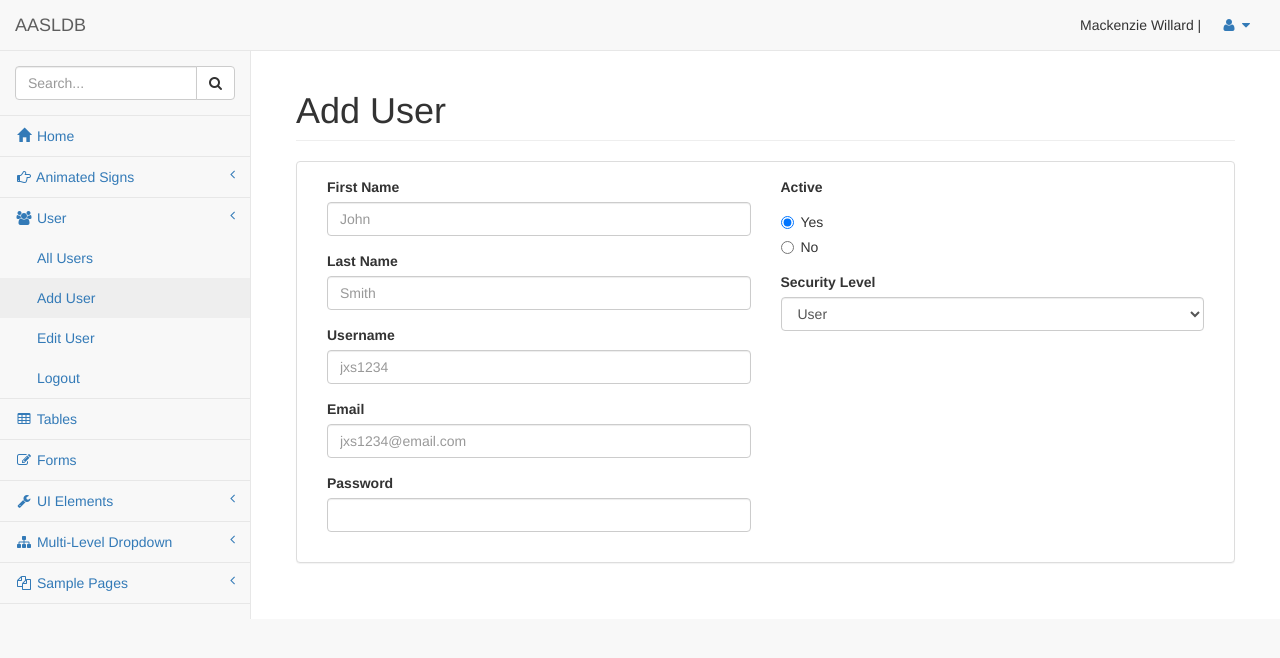
After one commit to macwilly/Netbeans_Projects, a PHP site: page /pages/user.php?type=1 in a window 1280 px wide. The commit adds this page. Shown: the top 658 px of the page. Run offline with PHP 8.4, Linux system fonts and the light colour scheme; a user stored in the database is signed in.

Commit message:
User Page
Added inputs for the user page

```diff
--- a/function/title.php
+++ b/function/title.php
@@ -10,6 +10,8 @@ function titleInformation($pageName) {
     }elseif ($pageName == 'signList.php'){
         echo 'Sign List';
     }elseif($pageName == 'users.php'){
+        echo 'User';
+    }elseif($pageName == 'users.php'){
         echo 'Users';
     }
 }
--- a/include/userNavUser.inc.php
+++ b/include/userNavUser.inc.php
@@ -5,7 +5,10 @@
             <a href="../pages/users.php">All Users</a>
         </li>
         <li>
-            <a href="#">Edit User</a>
+            <a href="../pages/user.php?type=1">Add User</a>
+        </li>
+        <li>
+            <a href="../pages/user.php?type=2">Edit User</a>
         </li>
         <li>
             <a  href="../classes/logout.php"> Logout</a>
--- /dev/null
+++ b/pages/user.php
@@ -0,0 +1,98 @@
+<?php
+//checking to see where the user came from. If it is not either of these it will
+//send the user back to the main page.
+$userAddEdit = "";
+$aeType = $_GET["type"];
+if (FILTER_VAR($aeType, FILTER_SANITIZE_NUMBER_INT) == 1) {
+    $userAddEdit = "Add User";
+} elseif (FILTER_VAR($aeType, FILTER_SANITIZE_NUMBER_INT) == 2) {
+    $userAddEdit = "Edit User";
+} else {
+    header("Location: ./index.php");
+    die();
+}
+?>
+<?php include '../include/header.inc.php'; ?>
+
+<div id="wrapper">
+
+    <!-- Navigation -->
+    <?php include '../include/navigation.inc.php'; ?>
+
+    <!-- Page Content -->
+    <div id="page-wrapper">
+        <div class="container-fluid">
+            <div class="row">
+                <div class="col-lg-12">
+                    <h1 class="page-header"><?php echo $userAddEdit; ?></h1>
+                </div>
+                <!-- /.col-lg-12 -->
+            </div>
+            <!-- /.row -->
+            <div class="row">
+                <div class="col-lg-12">
+                    <div class="panel panel-default">
+                        <div class="panel-body">
+                            <form name="userInput" method="POST" action="">
+                                <div class="col-lg-6">
+                                    <div class="form-group">
+                                        <label>First Name</label>
+                                        <input class="form-control" name="inputUserFirstName" placeholder="John">
+                                    </div>
+                                    <div class="form-group">
+                                        <label>Last Name</label>
+                                        <input class="form-control" name="inputUserLastName" placeholder="Smith">
+                                    </div>
+                                    <div class="form-group">
+                                        <label>Username</label>
+                                        <input class="form-control" name="inputUserUsername" placeholder="jxs1234">
+                                    </div>
+                                    <div class="form-group">
+                                        <label>Email</label>
+                                        <input type="email" class="form-control" name="inputUserEmail" placeholder="jxs1234@email.com">
+                                    </div>
+                                    <div class="form-group">
+                                        <label>Password</label>  <!-- Will need to check for ' " and other characters that can break the insert -->
+                                        <input type="password" class="form-control" name="inputUserPassword" placeholder="">
+                                    </div>
+                                </div>
+                                <div class="col-lg-6">
+                                    <div class="form-group">
+                                        <label>Active</label>
+                                        <div class="radio">
+                                            <label>
+                                                <input type="radio" name="optionsActive" id="optionsActive1" value="1" checked>Yes
+                                            </label>
+                                        </div>
+                                        <div class="radio">
+                                            <label>
+                                                <input type="radio" name="optionsActive" id="optionsActive2" value="0">No
+                                            </label>
+                                        </div>
+                                    </div>
+                                    <div class="form-group">
+                                            <label>Security Level</label>
+                                            <select class="form-control">
+                                                <option value="1">User</option>
+                                                <option value="2">Administrator</option>
+                                            </select>
+                                        </div>
+                                </div>
+                            </form>
+                        </div>
+                    </div>
+                </div>
+                <!-- ./col-lg-12 -->
+            </div>
+            <!-- /.row -->
+        </div>
+        <!-- /.container-fluid -->
+    </div>
+    <!-- /#page-wrapper -->
+
+</div>
+<!-- /#wrapper -->
+
+<!-- jQuery -->
+<?php include '../include/bottom_jquery.inc.php'; ?>
+<?php include '../include/footer.inc.php'; ?>
```
